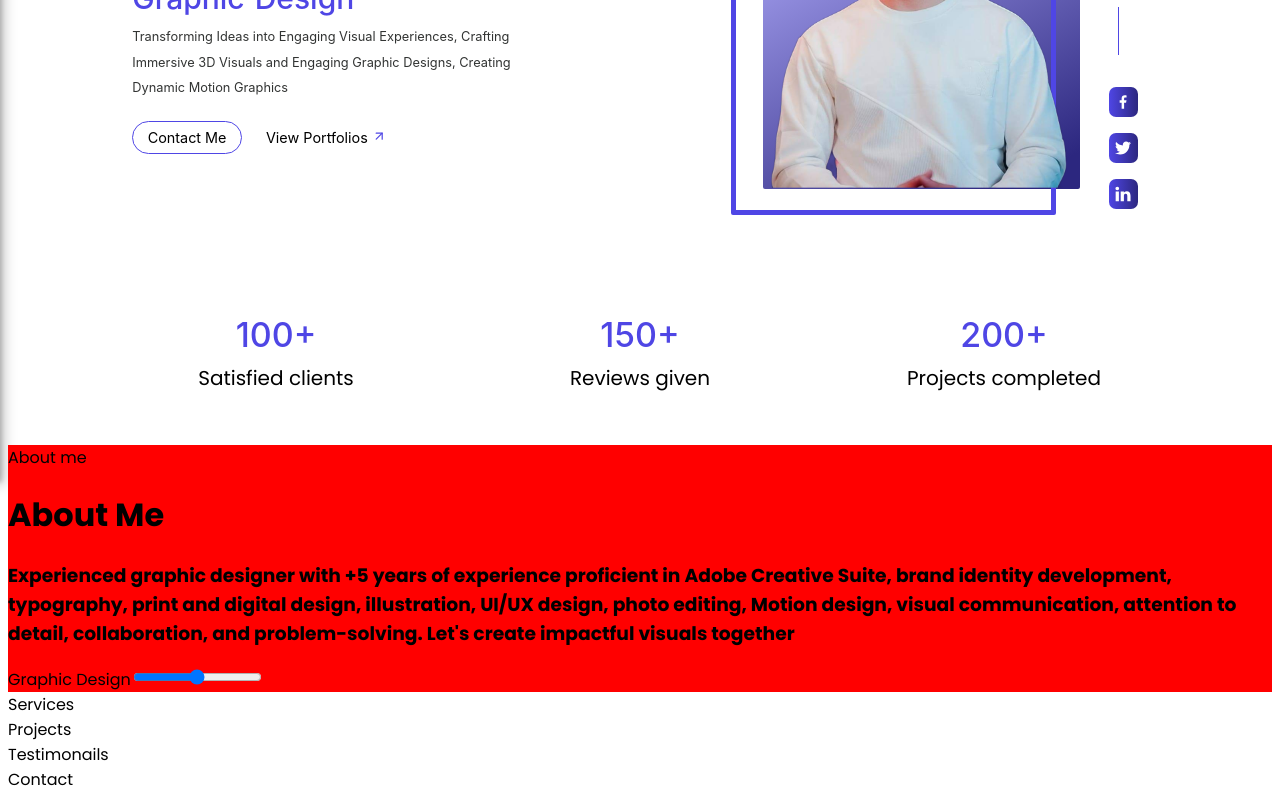
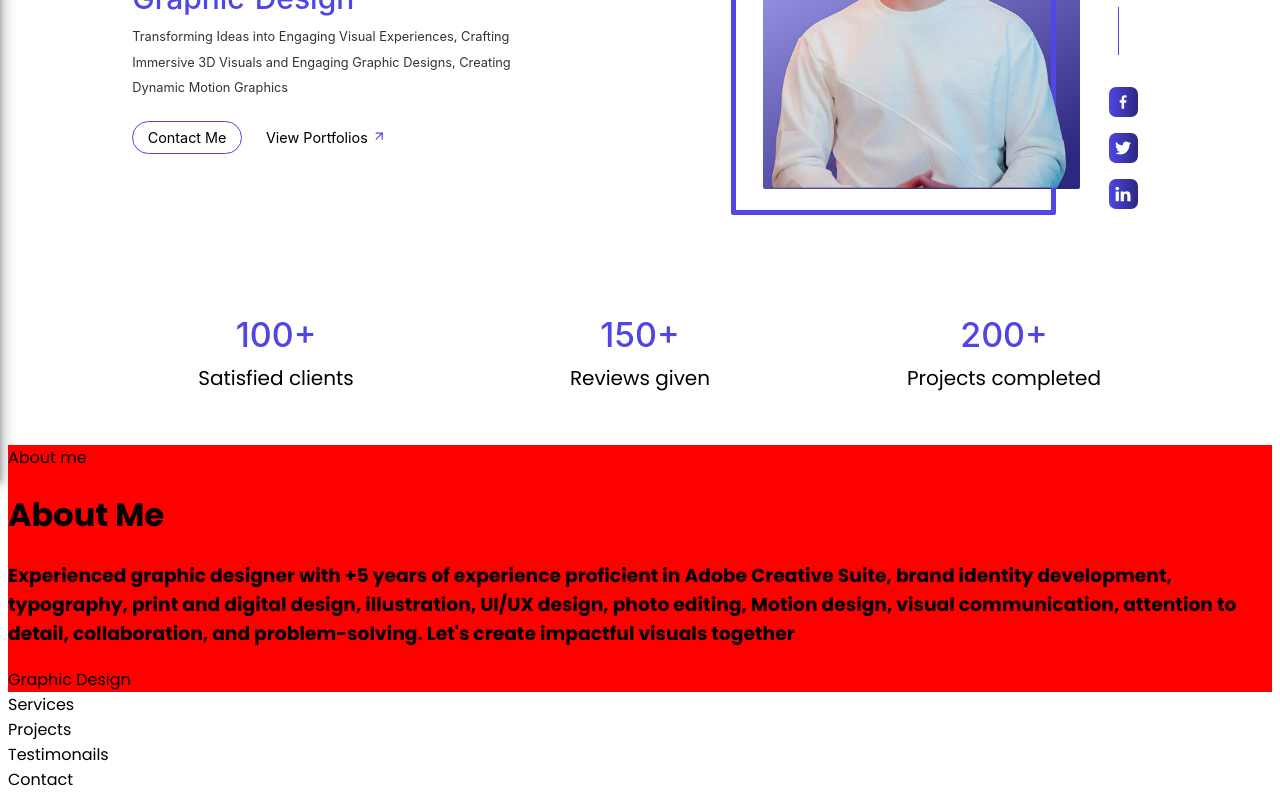
Before and after one commit to zainabturkmen/S-I-S, a React (Create React App) app: page / in a window 1280 px wide. Shown: the part 320-1120 px from the top of the page. Built offline with nearby package versions, Linux system fonts and the light colour scheme; a web font is replaced by a local one.

Commit message:
adding updates

```diff
--- a/src/components/About.js
+++ b/src/components/About.js
@@ -18,7 +18,6 @@ const About = () => {
       </div>
       <div>
         <label>Graphic Design</label>
-        <input type="range"/>
       </div>
     </Wrapper>
   );
```
